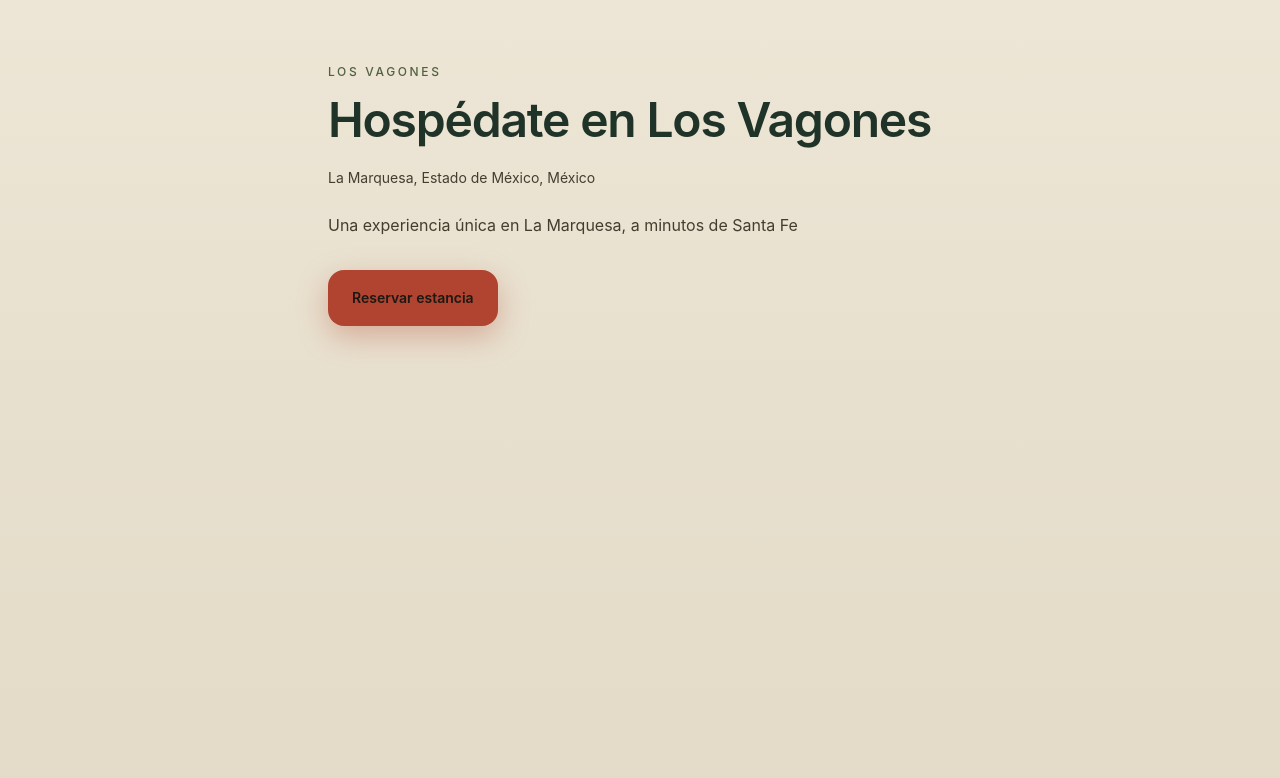
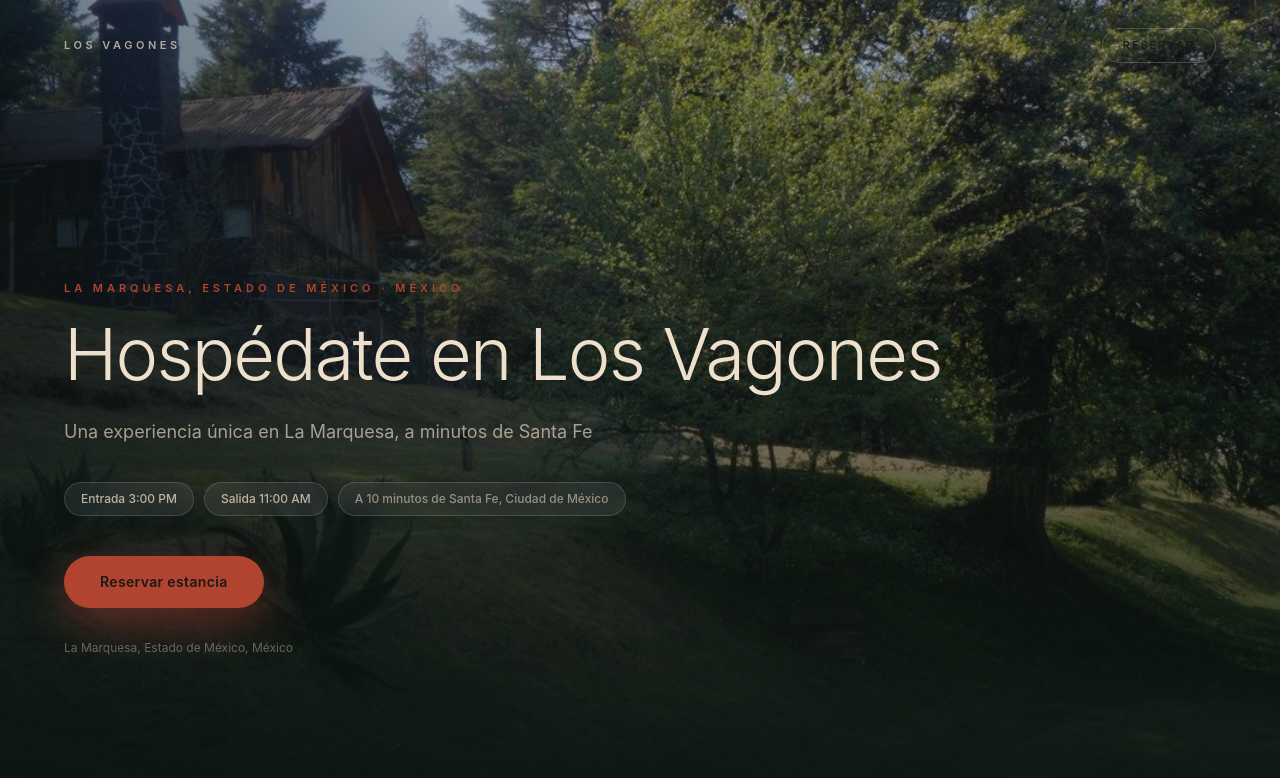
Before and after one commit to fraterunion/fraterunion-hotel, a Next.js app in the folder apps/web/: page / in a window 1280 px wide. Shown: the top 778 px of the page. Built offline with nearby package versions, Linux system fonts and the light colour scheme.

Commit message:
redesign Los Vagones web with cinematic luxury hospitality style

```diff
--- a/apps/web/src/app/booking/page.tsx
+++ b/apps/web/src/app/booking/page.tsx
@@ -77,9 +77,7 @@ type ReservationResponse = {
 const API_BASE_URL =
   process.env.NEXT_PUBLIC_API_URL || 'http://localhost:4000/api';
 
-/** Hero & room card imagery (Unsplash — cabin / forest mood, editorial use). */
-const HERO_BG_IMAGE =
-  'https://images.unsplash.com/photo-1449158743715-0a90ebb615d2?auto=format&fit=crop&w=2400&q=80';
+const HERO_BG_IMAGE = '/images/los-vagones-hero.jpg';
 
 const ROOM_CARD_IMAGES = [
   'https://images.unsplash.com/photo-1449158743715-0a90ebb615d2?auto=format&fit=crop&w=1400&q=80',
@@ -157,15 +155,15 @@ export default function BookingPage() {
       : null;
 
   const fieldClass =
-    'w-full rounded-2xl border-0 bg-[var(--cabin-parchment)] px-4 py-3.5 text-sm text-[var(--cabin-ink)] shadow-inner shadow-[var(--cabin-shadow)] outline-none ring-1 ring-[var(--cabin-border)] transition placeholder:text-[var(--cabin-ink-faint)] focus:bg-[var(--cabin-elevated)] focus:ring-2 focus:ring-[var(--cabin-forest)]/20';
+    'w-full rounded-xl border-0 bg-[var(--cabin-elevated)] px-4 py-3.5 text-sm text-[var(--cabin-ink)] outline-none ring-1 ring-[var(--cabin-border)] transition placeholder:text-[var(--cabin-ink-faint)] focus:bg-white focus:ring-2 focus:ring-[var(--cabin-forest)]/25';
 
   const btnPrimaryBase =
-    'inline-flex min-h-14 items-center justify-center rounded-2xl bg-[var(--cabin-terra)] px-6 text-base font-semibold tracking-wide text-[var(--cabin-elevated)] shadow-[0_10px_30px_rgba(176,68,48,0.35)] transition-all duration-200 ease-out hover:-translate-y-px hover:scale-[1.02] hover:bg-[var(--cabin-terra-hover)] hover:shadow-[0_18px_50px_rgba(176,68,48,0.45)] active:translate-y-0 active:scale-100 disabled:pointer-events-none disabled:opacity-45 disabled:hover:translate-y-0 disabled:hover:shadow-[0_10px_30px_rgba(176,68,48,0.35)]';
+    'inline-flex min-h-[52px] items-center justify-center rounded-full bg-[var(--cabin-terra)] px-8 text-sm font-semibold tracking-wide text-[var(--lv-cream)] shadow-[0_10px_32px_rgba(176,68,48,0.40)] transition-all duration-200 ease-out hover:scale-[1.02] hover:bg-[var(--cabin-terra-hover)] hover:shadow-[0_18px_52px_rgba(176,68,48,0.52)] active:scale-100 disabled:pointer-events-none disabled:opacity-45 disabled:hover:scale-100 disabled:hover:shadow-[0_10px_32px_rgba(176,68,48,0.40)]';
 
   const btnPrimary = `w-full ${btnPrimaryBase}`;
 
   const btnSecondary =
-    'inline-flex min-h-12 w-full items-center justify-center rounded-2xl border border-[var(--cabin-forest)]/22 bg-[var(--cabin-elevated)]/70 px-5 text-sm font-medium text-[var(--cabin-forest-deep)] shadow-sm shadow-[var(--cabin-shadow)] transition duration-200 hover:-translate-y-px hover:bg-[var(--cabin-olive-soft)]/85 hover:shadow-md';
+    'inline-flex min-h-11 w-full items-center justify-center rounded-full border border-[var(--cabin-forest-deep)]/25 bg-transparent px-6 text-sm font-medium tracking-wide text-[var(--cabin-forest-deep)] transition-all duration-200 hover:border-[var(--cabin-forest-deep)]/45 hover:bg-[var(--cabin-forest-deep)]/6';
 
   async function handleSearch(e: FormEvent<HTMLFormElement>) {
     e.preventDefault();
@@ -264,58 +262,56 @@ export default function BookingPage() {
   }
 
   const labelClass =
-    'mb-2.5 block text-[11px] font-semibold uppercase tracking-[0.14em] text-[var(--cabin-olive)]';
+    'mb-2.5 block text-[10px] font-semibold uppercase tracking-[0.20em] text-[var(--cabin-olive)]';
 
   return (
-    <main className="min-h-screen bg-transparent text-[var(--cabin-ink)] antialiased">
-      {/* Hero con imagen y velos cálidos */}
-      <header className="relative overflow-hidden text-[var(--cabin-ink)]">
+    <main className="min-h-screen bg-[var(--cabin-bg)] text-[var(--cabin-ink)] antialiased">
+      {/* Hero — dark cinematic */}
+      <header className="relative overflow-hidden">
         <div
           className="absolute inset-0 scale-105 bg-cover bg-center"
           style={{ backgroundImage: `url(${HERO_BG_IMAGE})` }}
           aria-hidden
         />
+        {/* Dark cinematic overlays */}
         <div
-          className="absolute inset-0 bg-gradient-to-br from-[#f7f1e8]/94 via-[#e8ebe3]/91 to-[#d5e0d8]/89"
+          className="absolute inset-0 bg-gradient-to-t from-[var(--lv-dark)]/95 via-[var(--lv-dark)]/50 to-[var(--lv-dark)]/22"
           aria-hidden
         />
         <div
-          className="absolute inset-0 bg-[var(--cabin-forest)]/16 mix-blend-multiply"
-          aria-hidden
-        />
-        <div
-          className="absolute inset-0 bg-gradient-to-t from-[var(--cabin-bg)]/55 via-transparent to-[#faf8f3]/30"
+          className="absolute inset-0 bg-gradient-to-r from-[var(--lv-dark)]/35 via-transparent to-transparent"
           aria-hidden
         />
         <div className="relative z-10 mx-auto max-w-7xl px-4 py-20 sm:px-6 sm:py-24 lg:px-8 lg:py-32">
-          <p className="text-[11px] font-semibold uppercase tracking-[0.28em] text-[var(--cabin-forest-deep)]/85 drop-shadow-sm">
+          <p className="text-[11px] font-semibold uppercase tracking-[0.32em] text-[var(--cabin-terra)]">
             {hotelConfig.hotelName} · {hotelLocationLine()}
           </p>
-          <h1 className="mt-6 max-w-4xl text-4xl font-semibold leading-[1.1] tracking-tight text-[var(--cabin-forest-deep)] drop-shadow-[0_1px_2px_rgba(255,255,255,0.45)] sm:text-5xl lg:text-[3.2rem]">
+          <h1 className="mt-6 max-w-4xl text-4xl font-light leading-[1.08] tracking-tight text-[var(--lv-cream)] sm:text-5xl lg:text-[3.2rem]">
             {hotelConfig.heroTitle}
           </h1>
-          <p className="mt-7 max-w-2xl text-base leading-relaxed text-[var(--cabin-ink)]/88 sm:text-lg">
+          <p className="mt-7 max-w-2xl text-base leading-relaxed text-[var(--lv-cream)]/65 sm:text-lg">
             {hotelConfig.heroSubtitle}
           </p>
-          <p className="mt-5 text-sm text-[var(--cabin-ink-soft)]">{hotelLocationFull()}</p>
+          <p className="mt-5 text-sm text-[var(--lv-cream)]/45">{hotelLocationFull()}</p>
           <div className="mt-12 flex flex-wrap gap-3">
-            <span className="inline-flex items-center rounded-full bg-[var(--cabin-elevated)]/90 px-4 py-2.5 text-xs font-medium text-[var(--cabin-ink)] shadow-[0_4px_20px_rgba(45,38,32,0.06)] ring-1 ring-[var(--cabin-border)] backdrop-blur-md">
+            <span className="inline-flex items-center rounded-full border border-white/14 bg-white/7 px-4 py-2.5 text-xs font-medium text-[var(--lv-cream)]/80 backdrop-blur-sm">
               {bookingCopy.hero.checkIn} {hotelConfig.checkInTime}
             </span>
-            <span className="inline-flex items-center rounded-full bg-[var(--cabin-elevated)]/90 px-4 py-2.5 text-xs font-medium text-[var(--cabin-ink)] shadow-[0_4px_20px_rgba(45,38,32,0.06)] ring-1 ring-[var(--cabin-border)] backdrop-blur-md">
+            <span className="inline-flex items-center rounded-full border border-white/14 bg-white/7 px-4 py-2.5 text-xs font-medium text-[var(--lv-cream)]/80 backdrop-blur-sm">
               {bookingCopy.hero.checkOut} {hotelConfig.checkOutTime}
             </span>
-            <span className="inline-flex max-w-full items-center rounded-full bg-[var(--cabin-elevated)]/90 px-4 py-2.5 text-xs font-medium text-[var(--cabin-ink-soft)] shadow-[0_4px_20px_rgba(45,38,32,0.06)] ring-1 ring-[var(--cabin-border)] backdrop-blur-md">
+            <span className="inline-flex max-w-full items-center rounded-full border border-white/14 bg-white/7 px-4 py-2.5 text-xs font-medium text-[var(--lv-cream)]/55 backdrop-blur-sm">
               {hotelConfig.address}
             </span>
-            <span className="inline-flex max-w-full items-center rounded-full bg-[var(--cabin-olive-soft)]/95 px-4 py-2.5 text-xs font-medium text-[var(--cabin-olive)] ring-1 ring-[var(--cabin-border)] backdrop-blur-md">
+            <span className="inline-flex max-w-full items-center rounded-full border border-[var(--cabin-terra)]/35 bg-[var(--cabin-terra)]/14 px-4 py-2.5 text-xs font-medium text-[var(--cabin-terra)] backdrop-blur-sm">
               {hotelConfig.locationReference}
             </span>
           </div>
         </div>
       </header>
 
-      <section className="mx-auto max-w-7xl border-t border-[var(--cabin-border)] px-4 py-16 sm:px-6 sm:py-20 lg:px-8 lg:py-24">
+      <section className="bg-[var(--cabin-bg)] px-4 py-16 sm:px-6 sm:py-20 lg:px-8 lg:py-24">
+        <div className="mx-auto max-w-7xl">
         {error ? (
           <div
             className="mb-10 rounded-2xl border border-red-200/60 bg-red-50/80 px-6 py-4 text-sm font-medium text-red-900/90 shadow-md shadow-red-900/[0.04]"
@@ -866,6 +862,7 @@ export default function BookingPage() {
             </div>
           )
         )}
+        </div>
       </section>
     </main>
   );
--- a/apps/web/src/app/globals.css
+++ b/apps/web/src/app/globals.css
@@ -22,6 +22,9 @@
   --cabin-border: rgba(30, 24, 18, 0.18);
   --cabin-border-soft: rgba(40, 32, 24, 0.07);
   --cabin-shadow: rgba(20, 16, 12, 0.14);
+  /* Luxury cinematic tokens */
+  --lv-dark: #0a1410;
+  --lv-cream: #ede0cc;
 }
 
 html,
--- a/apps/web/src/app/page.tsx
+++ b/apps/web/src/app/page.tsx
@@ -1,28 +1,86 @@
 import Link from 'next/link';
-import { hotelConfig, hotelLocationFull } from '@fraterunion/config';
+import { hotelConfig, hotelLocationFull, hotelLocationLine } from '@fraterunion/config';
 import { bookingCopy } from '../content/booking-es';
 
 export default function Page() {
   return (
-    <main className="min-h-screen bg-transparent text-[var(--cabin-ink)]">
-      <div className="mx-auto max-w-2xl px-6 py-16">
-        <p className="text-xs font-medium uppercase tracking-[0.22em] text-[var(--cabin-olive)]">
+    <main className="relative bg-[var(--lv-dark)]">
+      {/* Minimal top nav */}
+      <nav className="absolute left-0 right-0 top-0 z-20 flex items-center justify-between px-6 py-7 sm:px-10 lg:px-16">
+        <span className="text-[11px] font-semibold uppercase tracking-[0.32em] text-[var(--lv-cream)]/70">
           {hotelConfig.hotelShortName}
+        </span>
+        <Link
+          href="/booking"
+          className="rounded-full border border-white/20 px-5 py-2 text-[11px] font-medium uppercase tracking-[0.18em] text-[var(--lv-cream)]/75 transition-all duration-200 hover:border-white/45 hover:text-[var(--lv-cream)]"
+        >
+          Reservar
+        </Link>
+      </nav>
+
+      {/* Full-viewport cinematic hero */}
+      <section className="relative flex min-h-screen items-end">
+        {/* Background image */}
+        <div
+          className="absolute inset-0 bg-cover bg-center"
+          style={{ backgroundImage: 'url(/images/los-vagones-hero.jpg)' }}
+          aria-hidden
+        />
+        {/* Primary dark gradient — heavy at bottom where text lives */}
+        <div
+          className="absolute inset-0 bg-gradient-to-t from-[var(--lv-dark)]/95 via-[var(--lv-dark)]/48 to-[var(--lv-dark)]/18"
+          aria-hidden
+        />
+        {/* Subtle side vignette for depth */}
+        <div
+          className="absolute inset-0 bg-gradient-to-r from-[var(--lv-dark)]/40 via-transparent to-transparent"
+          aria-hidden
+        />
+
+        {/* Editorial content — anchored to bottom-left */}
+        <div className="relative z-10 mx-auto w-full max-w-7xl px-6 pb-20 sm:px-10 sm:pb-28 lg:px-16 lg:pb-36">
+          {/* Property eyebrow */}
+          <p className="text-[11px] font-semibold uppercase tracking-[0.36em] text-[var(--cabin-terra)]">
+            {hotelLocationLine()} · México
           </p>
-        <h1 className="mt-4 text-5xl font-semibold tracking-tight text-[var(--cabin-forest-deep)]">
+
+          {/* Main editorial headline */}
+          <h1 className="mt-5 max-w-4xl text-5xl font-light leading-[1.06] tracking-tight text-[var(--lv-cream)] sm:text-6xl lg:text-7xl">
             {hotelConfig.heroTitle}
           </h1>
-        <p className="mt-6 text-sm text-[var(--cabin-ink-soft)]">{hotelLocationFull()}</p>
-        <p className="mt-6 text-base leading-relaxed text-[var(--cabin-ink-soft)]">
+
+          {/* Subheadline */}
+          <p className="mt-6 max-w-xl text-base leading-relaxed text-[var(--lv-cream)]/65 sm:text-lg">
             {hotelConfig.heroSubtitle}
           </p>
+
+          {/* Info chips — dark glass */}
+          <div className="mt-9 flex flex-wrap gap-2.5">
+            <span className="inline-flex items-center rounded-full border border-white/14 bg-white/7 px-4 py-2 text-xs font-medium text-[var(--lv-cream)]/75 backdrop-blur-sm">
+              {bookingCopy.hero.checkIn} {hotelConfig.checkInTime}
+            </span>
+            <span className="inline-flex items-center rounded-full border border-white/14 bg-white/7 px-4 py-2 text-xs font-medium text-[var(--lv-cream)]/75 backdrop-blur-sm">
+              {bookingCopy.hero.checkOut} {hotelConfig.checkOutTime}
+            </span>
+            <span className="inline-flex items-center rounded-full border border-white/14 bg-white/7 px-4 py-2 text-xs font-medium text-[var(--lv-cream)]/55 backdrop-blur-sm">
+              {hotelConfig.locationReference}
+            </span>
+          </div>
+
+          {/* Primary CTA */}
           <Link
             href="/booking"
-          className="mt-8 inline-flex min-h-14 items-center rounded-2xl bg-[var(--cabin-terra)] px-6 py-3 text-sm font-semibold text-[var(--cabin-elevated)] shadow-[0_10px_30px_rgba(176,68,48,0.35)] transition-all duration-200 ease-out hover:scale-[1.02] hover:bg-[var(--cabin-terra-hover)] hover:shadow-[0_18px_50px_rgba(176,68,48,0.45)]"
+            className="mt-10 inline-flex min-h-[52px] items-center rounded-full bg-[var(--cabin-terra)] px-9 text-sm font-semibold tracking-wide text-[var(--lv-cream)] shadow-[0_14px_44px_rgba(176,68,48,0.50)] transition-all duration-200 ease-out hover:scale-[1.03] hover:bg-[var(--cabin-terra-hover)] hover:shadow-[0_22px_60px_rgba(176,68,48,0.60)]"
           >
             {bookingCopy.home.bookCta}
           </Link>
+
+          {/* Location fine print */}
+          <p className="mt-8 text-xs text-[var(--lv-cream)]/38">
+            {hotelLocationFull()}
+          </p>
         </div>
+      </section>
     </main>
   );
 }
```
Also changed, not shown: apps/web/public/images/los-vagones-hero.jpg (added). Lines whose indentation alone changed are shown as unchanged.
